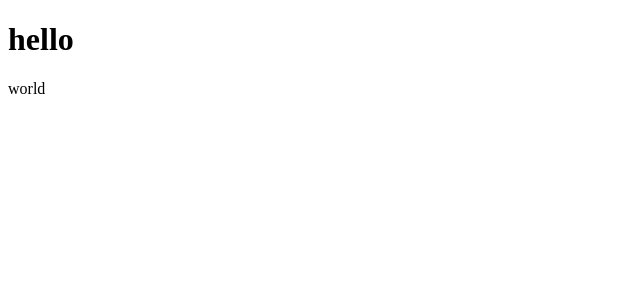
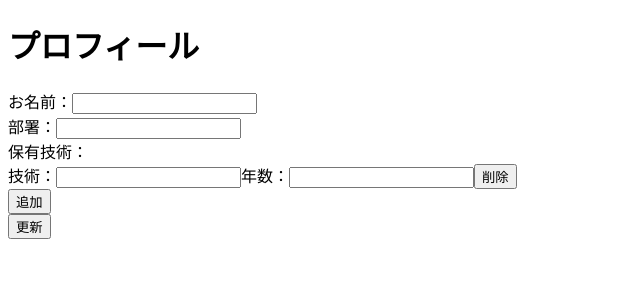
Before and after one commit to TAKAYAMAN2180/gmo-group-b-alfa, a Next.js app: page /profile in a window 1280 px wide. Shown: the top 300 px of the page, without its empty margins (0-640 px from the left). Built offline with nearby package versions, Linux system fonts and the light colour scheme.

Commit message:
feat: プロフィール表示・更新ページの作成

```diff
--- a/src/pages/profile/index.tsx
+++ b/src/pages/profile/index.tsx
@@ -1,10 +1,123 @@
-import React from "react";
+import React, { useState } from "react";
 
+/**
+ * 以下のようなプロフィールを作成する
+ */
+interface Profile {
+  name: string;
+  department: string;
+  abilities: Ability[];
+}
+
+/**
+ * 保有技術
+ */
+interface Ability {
+  name: string;
+  age: string;
+}
+
+/**
+ * プロフィールページ
+ *
+ * @returns
+ */
 export default function Page() {
+  const [inputValue, setInputValue] = useState<Profile>({
+    name: "",
+    department: "",
+    abilities: [{
+      name: "",
+      age: ""
+    }]
+  });
+
+  /**
+   * @param e 名前入力欄の変更イベント
+   */
+  const handleNameChange = (e: React.ChangeEvent<HTMLInputElement>) => {
+    setInputValue({
+      ...inputValue,
+      name: e.target.value
+    });
+  }
+
+  /**
+   * @param e 部署入力欄の変更イベント
+   */
+  const handleDepartmentChange = (e: React.ChangeEvent<HTMLInputElement>) => {
+    setInputValue({
+      ...inputValue,
+      department: e.target.value
+    });
+  }
+
+  /**
+   * @param e 保有技術入力欄の変更イベント
+   * @param index 保有技術のindex
+   * @param attribute 保有技術の属性
+   */
+  const handleAbilitiesChange = (e: React.ChangeEvent<HTMLInputElement>, index: number, attribute: string) => {
+    const newInputValue = { ...inputValue };
+    newInputValue.abilities[index] = {
+      name: attribute === "name" ? e.target.value : inputValue.abilities[index].name,
+      age: attribute === "age" ? e.target.value : inputValue.abilities[index].age
+    }
+    setInputValue(newInputValue);
+  };
+
+  /**
+   * 保有技術の追加
+   */
+  const handleAddAbility = () => {
+    const newInputValue = { ...inputValue };
+    newInputValue.abilities.push({
+      name: "",
+      age: ""
+    });
+    setInputValue(newInputValue);
+  }
+
+  /**
+   * @param index 削除する保有技術のindex
+   */
+  const handleDeleteAbility = (index: number) => {
+    const newInputValue = { ...inputValue };
+    newInputValue.abilities.splice(index, 1);
+    setInputValue(newInputValue);
+  }
+
+  /**
+   * 更新ボタン押下時の処理
+   */
+  const submit = () => {
+    console.log(inputValue);
+  }
+
   return (
-    <>
-    <h1>hello</h1>
-    <p>world</p>
-    </>
+    <div>
+      <h1>プロフィール</h1>
+
+      <div>
+        <label>お名前：<input type="text" onChange={(e) => handleNameChange(e)} /></label>
+        <br />
+        <label>部署：<input type="text" onChange={(e) => handleDepartmentChange(e)} /></label>
+        <br />
+        <label>
+          保有技術：<br />
+          {inputValue.abilities.map((ability, index) => (
+            <div key={index}>
+              <label>技術：<input type="text" value={ability.name} onChange={(e) => handleAbilitiesChange(e, index, "name")} /></label>
+              <label>年数：<input type="text" value={ability.age} onChange={(e) => handleAbilitiesChange(e, index, "age")} /></label>
+              <button onClick={() => handleDeleteAbility(index)}>削除</button>
+            </div>
+          )
+          )}
+          <button onClick={() => handleAddAbility()}>追加</button>
+        </label>
+        <br />
+        <label><button onClick={() => submit()}>更新</button></label>
+      </div>
+    </div>
   )
 }
```
